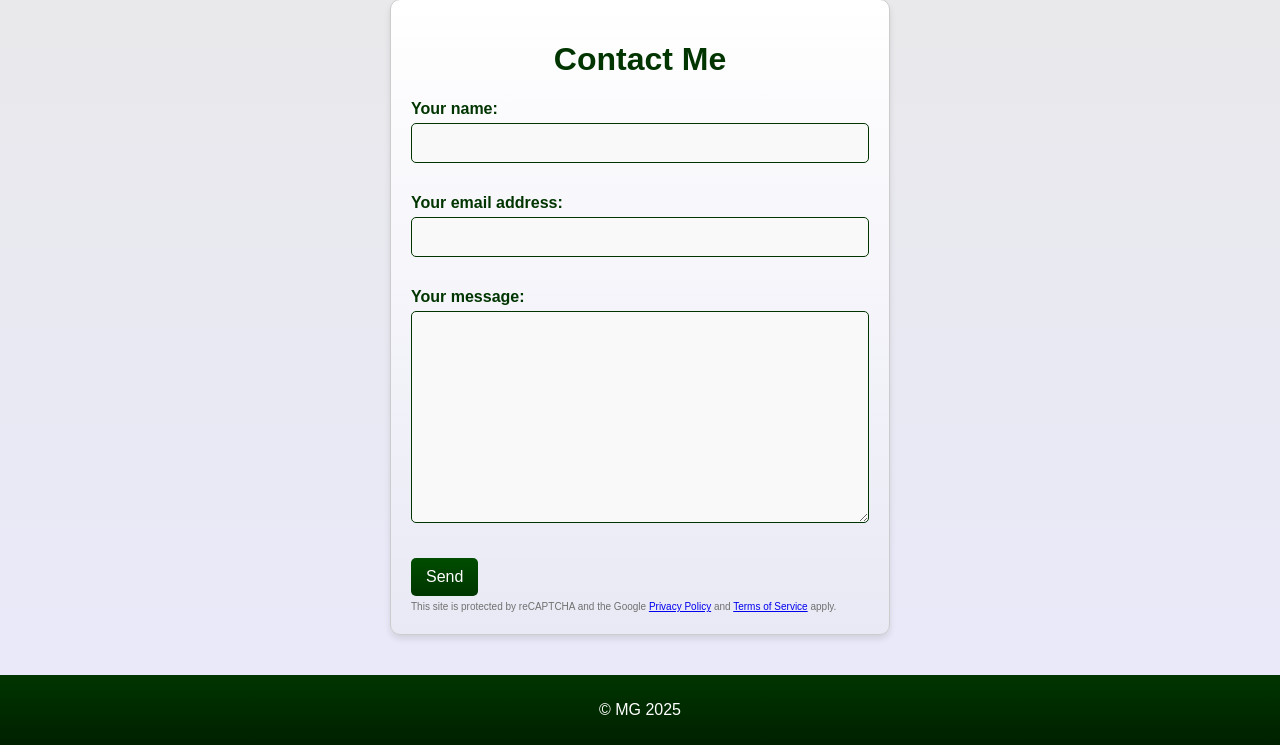
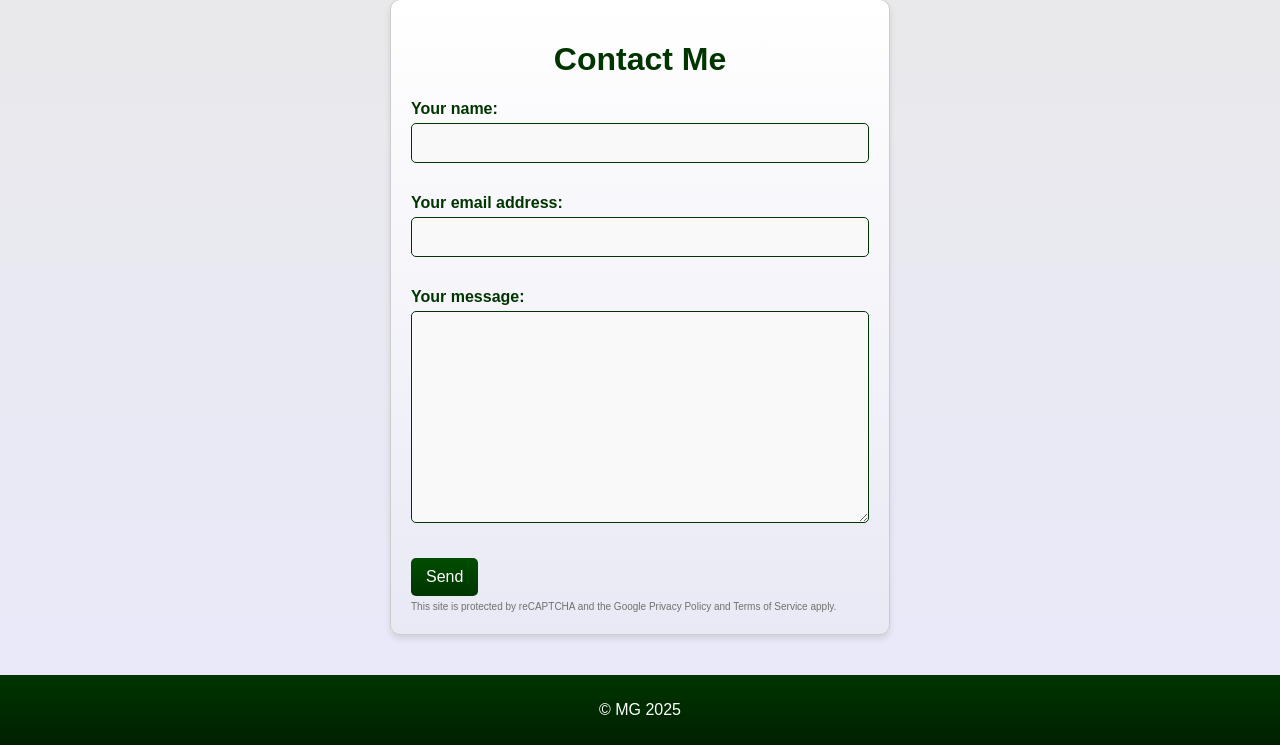
Before and after one commit to VadoVates/marekgor_site, a Django app: page /contact/ in a window 1280 px wide. Shown: the part 111-856 px from the top of the page. Run offline with Django 5.2, Linux system fonts and the light colour scheme; some libraries are stand-ins or nearby versions.

Commit message:
changed style for <small> / Google privacy policy

```diff
--- a/marekgor/templates/contact.html
+++ b/marekgor/templates/contact.html
@@ -1,7 +1,13 @@
 {% extends 'base.html' %}
 {% block title %} MG - Contact {% endblock %}
 {% block extra_head %}
-<script src="https://www.google.com/recaptcha/api.js?render=6LeL-a4qAAAAAHoA8A-XVzrVAardarJSre3eO1o5"></script>
+    <script src="https://www.google.com/recaptcha/api.js?render=6LeL-a4qAAAAAHoA8A-XVzrVAardarJSre3eO1o5"></script>
+    <style>
+        a {
+            color: inherit;
+            text-decoration: none;
+        }
+    </style>
 {% endblock %}
 {% block content %}
 <div class="container">
```
